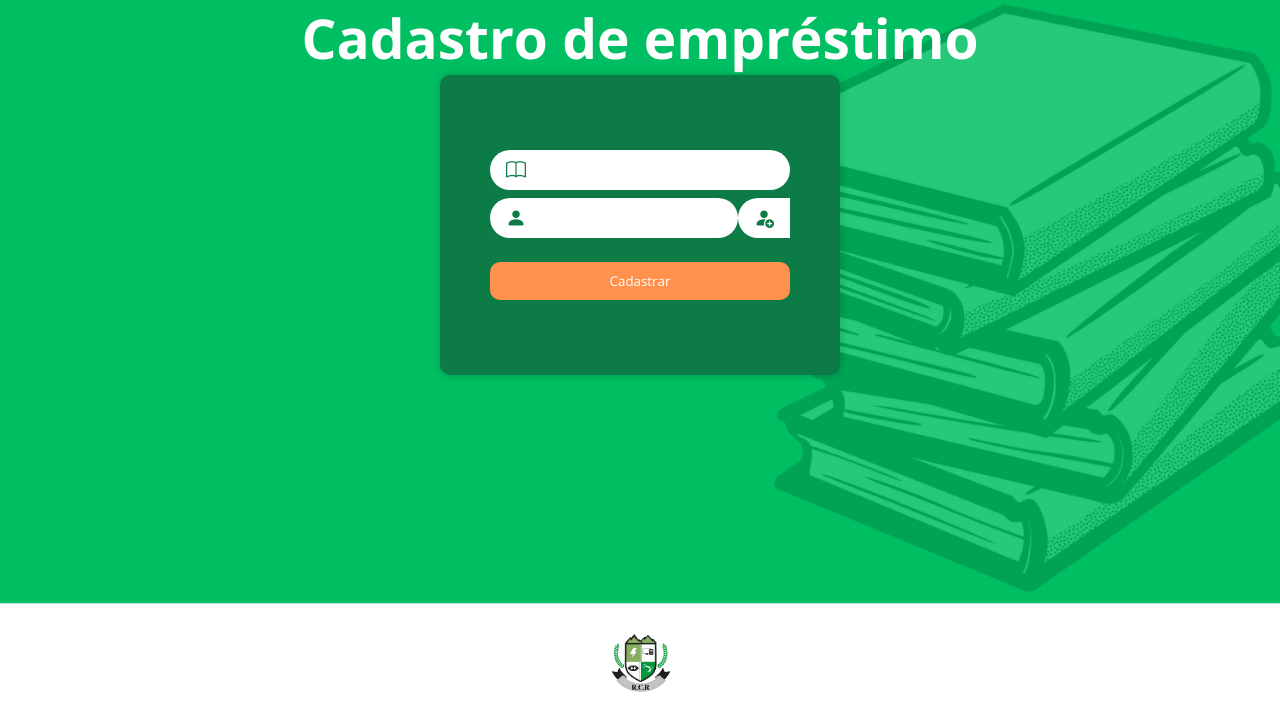
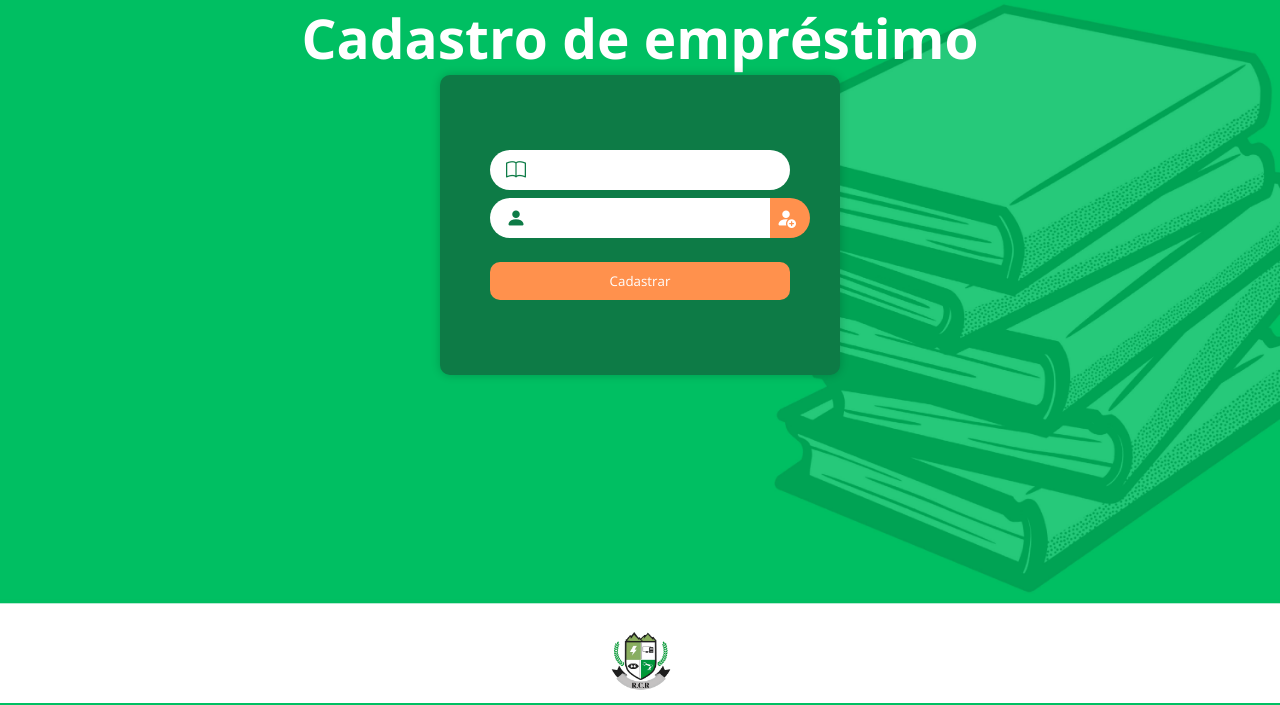
Before and after one commit to szthalisson/SBRCR-DJANGO, a Django app: template emprestimos/templates/emprestimos/cadastro.html in a window 1280 px wide. Shown: the part 100-805 px from the top of the page. Run offline with Django 5.2, Linux system fonts and the light colour scheme; the template is opened without the code that fills it, so the values that code supplies are empty, except form fields; tables that the repository leaves empty hold one stand-in row (values such as "Sample post"); form fields are guessed from the names that the template uses; some libraries are stand-ins or nearby versions.

Commit message:
Add files via upload

```diff
--- a/livros/static/css/style.css
+++ b/livros/static/css/style.css
@@ -52,6 +52,11 @@
   padding: 10px;
   border: none;
   border-radius: 10px;
+}
+
+.btn-laranja i {
+  background-color: transparent;
+
 }
 
 .btn-laranja:hover {
@@ -222,9 +227,10 @@
 /* RODAPE */
 footer {
   height: 70px;
+  width: 100vw;
   display: flex;
-  justify-self: center;
-  align-self: center;
+  justify-content: center;
+  align-items: center;
   position: relative;
 }
 
@@ -264,8 +270,8 @@
   width: 300px;
 }
 
-.input {
-  width: 300px;
+.input, .select2 {
+  width: 300px !important;
   height: 40px;
   font-size: 16px;
   border-radius: 0 20px 20px 0;
@@ -275,7 +281,16 @@
   justify-content: center;
 }
 
-.input input {
+.select2-selection {
+  width: 250px !important;
+  border: none !important;
+}
+
+.select2-selection__arrow {
+  display: none !important;
+}
+
+.input input, .input select {
   font-size: 16px;
   border: none;
   outline: none;
@@ -294,6 +309,22 @@
   border-radius: 20px 0 0 20px;
 }
 
+.add-alunoBtn {
+  background-color: var(--laranja);
+  width: 40px;
+  height: 40px;
+  border-radius: 0 20px 20px 0 !important;
+  padding-right: 10px;
+  position: absolute;
+  right: 30px;
+}
+
+.add-alunoBtn i {
+  border-radius: 0 20px 20px 0;
+  background-color: transparent;
+  color: white;
+}
+
 .input input, .input span {
   width: 100%;
   padding-left: 10px;
@@ -306,9 +337,6 @@
   align-items: center;
 }
 
-.input:focus {
-  outline: 3px solid var(--laranja);
-}
 
 /* MESSAGEM */
 
--- a/livros/templates/base.html
+++ b/livros/templates/base.html
@@ -7,6 +7,7 @@
   {% load static %}
   {% block css %}<link rel="stylesheet" href="{% static './css/style.css' %}">{% endblock %}
 	<link rel="stylesheet" href="https://cdn.jsdelivr.net/npm/bootstrap-icons@1.11.3/font/bootstrap-icons.min.css">
+  {% block head %}{% endblock %}
 </head>
 <body>
   {% block header %}
--- a/livros/views.py
+++ b/livros/views.py
@@ -59,7 +59,7 @@
   try:
     livro = Livro.objects.get(id=id_livro)
   except Livro.DoesNotExist:
-    return Http404('Livro não encontrado')
+    return redirect('livros')
 
   if request.method != 'POST':
     form = LivroForm()
```
Also changed, not shown: livros/templates/html/livros/cadastro.html (+10 -1 lines).
